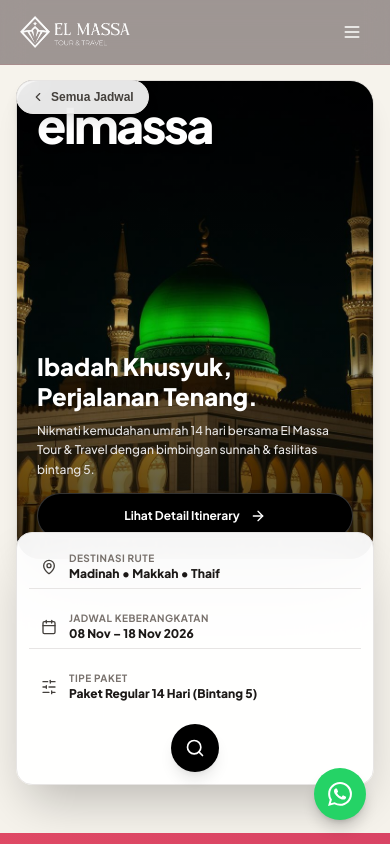
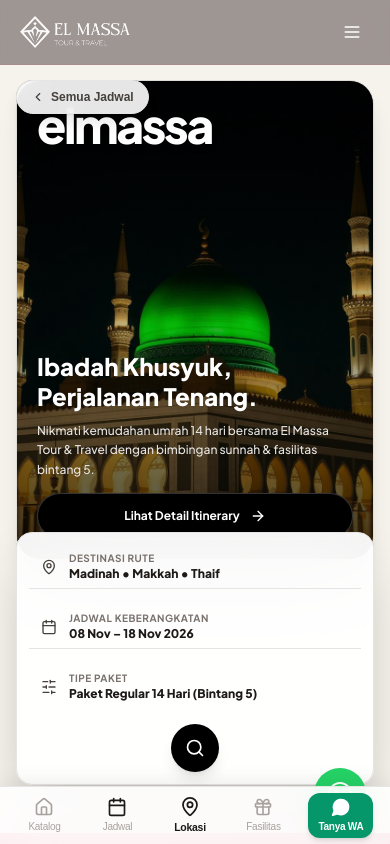
Before and after one commit to darcia2024/itinerary.elmassa, a React (Vite) app: page /november-2026 in a window 390 px wide. Shown: the top 844 px of the page. Built offline with nearby package versions, Linux system fonts and the light colour scheme; the HTML template or start-up script is replaced by a standard one.

Commit message:
feat: transform mobile layout into native app experience with frosted bottom dock navigation and mobile bottom sheet modal

```diff
--- a/src/components/ItineraryModal.tsx
+++ b/src/components/ItineraryModal.tsx
@@ -109,26 +109,28 @@
               />
             </DialogPrimitive.Overlay>
 
-            {/* Centering container */}
+            {/* Centering / Bottom Sheet container */}
             <DialogPrimitive.Content
               forceMount
-              className="fixed inset-0 z-50 flex items-center justify-center p-4 focus:outline-none"
+              className="fixed inset-0 z-50 flex items-end sm:items-center justify-center p-0 sm:p-4 focus:outline-none"
               aria-describedby={undefined}
               onClick={onClose}
             >
               <motion.div
                 key="modal"
-                initial={{ opacity: 0, y: 36, scale: 0.97 }}
+                initial={{ opacity: 0, y: 100, scale: 0.97 }}
                 animate={{ opacity: 1, y: 0, scale: 1 }}
-                exit={{ opacity: 0, y: 20, scale: 0.97 }}
+                exit={{ opacity: 0, y: 100, scale: 0.97 }}
                 transition={{ duration: 0.35, ease: [0.22, 1, 0.36, 1] }}
-                className="w-full max-w-md rounded-2xl overflow-hidden shadow-2xl flex flex-col bg-white"
-                style={{ maxHeight: "88vh" }}
+                className="w-full max-w-md rounded-t-3xl sm:rounded-2xl overflow-hidden shadow-2xl flex flex-col bg-white"
+                style={{ maxHeight: "90vh" }}
                 onClick={(e) => e.stopPropagation()}
               >
 
                 {/* ── Hero Image ── */}
                 <div className="relative h-48 md:h-56 w-full flex-shrink-0 overflow-hidden">
+                  {/* Native Drag Handle for Mobile */}
+                  <div className="w-12 h-1.5 bg-white/50 backdrop-blur-md rounded-full mx-auto mt-2.5 relative z-20 sm:hidden" />
                   {image ? (
                     <img
                       src={image}
--- /dev/null
+++ b/src/components/MobileBottomNav.tsx
@@ -0,0 +1,119 @@
+import { useState, useEffect } from "react";
+import { Link, useLocation } from "react-router-dom";
+import { Home, Calendar, MapPin, Gift, MessageCircle } from "lucide-react";
+
+const WA_NUMBER = "6281249476778";
+
+const MobileBottomNav = () => {
+  const [activeTab, setActiveTab] = useState("jadwal");
+  const location = useLocation();
+  const isHomePage = location.pathname === "/";
+
+  useEffect(() => {
+    const handleScroll = () => {
+      const sections = ["jadwal", "lokasi", "fasilitas", "tips"];
+      for (const section of sections) {
+        const el = document.getElementById(section);
+        if (el) {
+          const rect = el.getBoundingClientRect();
+          if (rect.top <= 200 && rect.bottom >= 200) {
+            setActiveTab(section);
+            break;
+          }
+        }
+      }
+    };
+    window.addEventListener("scroll", handleScroll);
+    return () => window.removeEventListener("scroll", handleScroll);
+  }, []);
+
+  const scrollToSection = (id: string) => {
+    setActiveTab(id);
+    const el = document.getElementById(id);
+    if (el) {
+      el.scrollIntoView({ behavior: "smooth" });
+    }
+  };
+
+  const openWhatsApp = () => {
+    window.open(
+      `https://wa.me/${WA_NUMBER}?text=${encodeURIComponent(
+        "Halo El Massa, saya ingin bertanya mengenai Itinerary Paket Umrah"
+      )}`,
+      "_blank"
+    );
+  };
+
+  return (
+    <div className="md:hidden fixed bottom-0 left-0 right-0 z-50 bg-white/90 backdrop-blur-xl border-t border-stone-200 shadow-[0_-4px_20px_rgba(0,0,0,0.08)] px-2 py-1.5 pb-safe">
+      <div className="flex items-center justify-around">
+        {/* Home Link */}
+        <Link
+          to="/"
+          className={`flex flex-col items-center justify-center py-1 px-2 min-w-[56px] rounded-xl transition-all ${
+            isHomePage
+              ? "text-stone-900 font-extrabold scale-105"
+              : "text-stone-400 font-medium hover:text-stone-700"
+          }`}
+        >
+          <Home className="w-5 h-5 mb-0.5" />
+          <span className="text-[10px] tracking-tight">Katalog</span>
+        </Link>
+
+        {/* Jadwal / Itinerary Section */}
+        <button
+          type="button"
+          onClick={() => scrollToSection("jadwal")}
+          className={`flex flex-col items-center justify-center py-1 px-2 min-w-[56px] rounded-xl transition-all ${
+            !isHomePage && activeTab === "jadwal"
+              ? "text-stone-900 font-extrabold scale-105"
+              : "text-stone-400 font-medium hover:text-stone-700"
+          }`}
+        >
+          <Calendar className="w-5 h-5 mb-0.5 text-stone-900" />
+          <span className="text-[10px] tracking-tight">Jadwal</span>
+        </button>
+
+        {/* Destinasi / Lokasi */}
+        <button
+          type="button"
+          onClick={() => scrollToSection("lokasi")}
+          className={`flex flex-col items-center justify-center py-1 px-2 min-w-[56px] rounded-xl transition-all ${
+            !isHomePage && activeTab === "lokasi"
+              ? "text-stone-900 font-extrabold scale-105"
+              : "text-stone-400 font-medium hover:text-stone-700"
+          }`}
+        >
+          <MapPin className="w-5 h-5 mb-0.5" />
+          <span className="text-[10px] tracking-tight">Lokasi</span>
+        </button>
+
+        {/* Fasilitas */}
+        <button
+          type="button"
+          onClick={() => scrollToSection("fasilitas")}
+          className={`flex flex-col items-center justify-center py-1 px-2 min-w-[56px] rounded-xl transition-all ${
+            !isHomePage && activeTab === "fasilitas"
+              ? "text-stone-900 font-extrabold scale-105"
+              : "text-stone-400 font-medium hover:text-stone-700"
+          }`}
+        >
+          <Gift className="w-5 h-5 mb-0.5" />
+          <span className="text-[10px] tracking-tight">Fasilitas</span>
+        </button>
+
+        {/* Floating WhatsApp Action Pill */}
+        <button
+          type="button"
+          onClick={openWhatsApp}
+          className="flex flex-col items-center justify-center py-1 px-2.5 rounded-xl bg-emerald-600 text-white shadow-md active:scale-95 transition-all"
+        >
+          <MessageCircle className="w-5 h-5 mb-0.5 fill-current" />
+          <span className="text-[10px] font-bold tracking-tight">Tanya WA</span>
+        </button>
+      </div>
+    </div>
+  );
+};
+
+export default MobileBottomNav;
--- a/src/pages/JuliPage.tsx
+++ b/src/pages/JuliPage.tsx
@@ -9,6 +9,7 @@
 import Footer from "@/components/Footer";
 import FloatingWhatsApp from "@/components/FloatingWhatsApp";
 import SectionDivider from "@/components/SectionDivider";
+import MobileBottomNav from "@/components/MobileBottomNav";
 import { Link } from "react-router-dom";
 import { ChevronLeft } from "lucide-react";
 import { motion } from "framer-motion";
@@ -18,7 +19,7 @@
 
 const JuliPage = () => {
   return (
-    <div className="min-h-screen bg-[#F6F3EC]">
+    <div className="min-h-screen bg-[#F6F3EC] pb-16 md:pb-0">
       <Navbar />
 
       <motion.div
@@ -43,7 +44,7 @@
           bgImage={madinahImage}
         />
         <section id="jadwal">
-          <ItinerarySectionOktober />
+          <ItinerarySection />
         </section>
         <FeaturesSection />
         <section id="lokasi">
@@ -59,6 +60,7 @@
       </main>
       <Footer />
       <FloatingWhatsApp />
+      <MobileBottomNav />
     </div>
   );
 };
--- a/src/pages/NovemberPage.tsx
+++ b/src/pages/NovemberPage.tsx
@@ -8,17 +8,15 @@
 import CTASection from "@/components/CTASection";
 import Footer from "@/components/Footer";
 import FloatingWhatsApp from "@/components/FloatingWhatsApp";
-import SectionDivider from "@/components/SectionDivider";
+import MobileBottomNav from "@/components/MobileBottomNav";
 import { Link } from "react-router-dom";
 import { ChevronLeft } from "lucide-react";
 import { motion } from "framer-motion";
-import heroImage from "@/assets/hero-makkah.jpg";
 import madinahImage from "@/assets/madinah-mosque.jpg";
-import cityTaifImage from "@/assets/city-taif.jpg";
 
 const NovemberPage = () => {
   return (
-    <div className="min-h-screen bg-[#F6F3EC]">
+    <div className="min-h-screen bg-[#F6F3EC] pb-16 md:pb-0">
       <Navbar />
 
       <motion.div
@@ -59,6 +57,7 @@
       </main>
       <Footer />
       <FloatingWhatsApp />
+      <MobileBottomNav />
     </div>
   );
 };
--- a/src/pages/OktoberPage.tsx
+++ b/src/pages/OktoberPage.tsx
@@ -8,18 +8,15 @@
 import CTASection from "@/components/CTASection";
 import Footer from "@/components/Footer";
 import FloatingWhatsApp from "@/components/FloatingWhatsApp";
-import SectionDivider from "@/components/SectionDivider";
+import MobileBottomNav from "@/components/MobileBottomNav";
 import { Link } from "react-router-dom";
 import { ChevronLeft } from "lucide-react";
 import { motion } from "framer-motion";
 import madinahImage from "@/assets/madinah-mosque.jpg";
-import heroImage from "@/assets/hero-makkah.jpg";
-import qubaImage from "@/assets/masjid-quba.jpg";
-import cityTaifImage from "@/assets/city-taif.jpg";
 
 const OktoberPage = () => {
   return (
-    <div className="min-h-screen bg-[#F6F3EC]">
+    <div className="min-h-screen bg-[#F6F3EC] pb-16 md:pb-0">
       <Navbar />
 
       <motion.div
@@ -60,6 +57,7 @@
       </main>
       <Footer />
       <FloatingWhatsApp />
+      <MobileBottomNav />
     </div>
   );
 };
```
